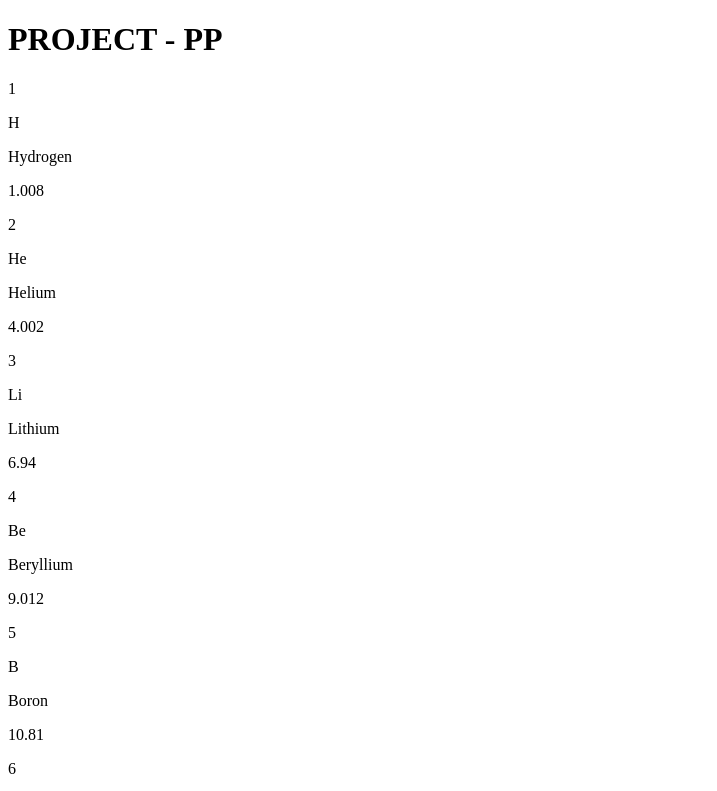
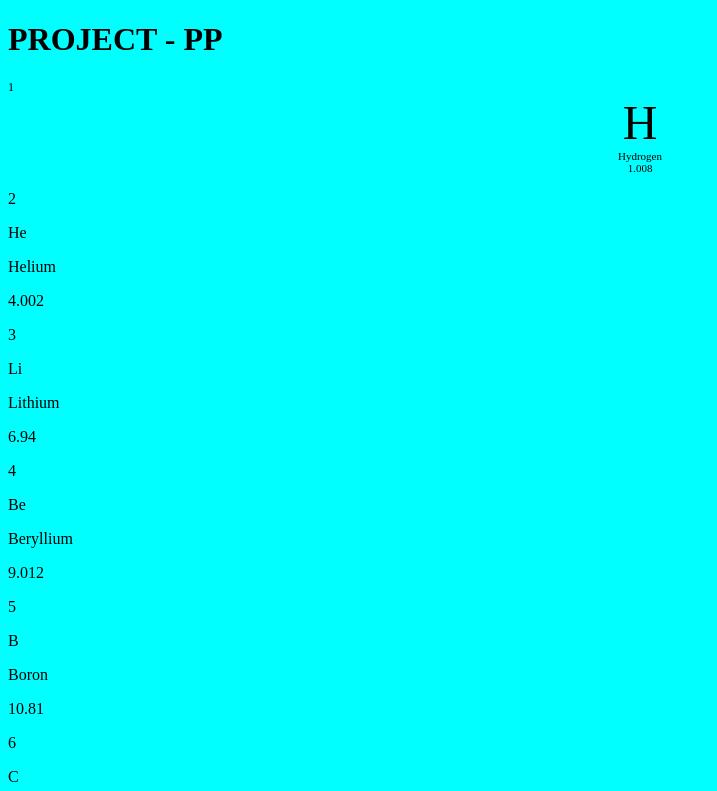
Before and after one commit to dumbeldore2/project_pp__DESKTOP_APP, a plain HTML site: page page1.html in a window 1280 px wide. Shown: the top 791 px of the page, without its empty margins (0-717 px from the left). Drawn offline with Linux system fonts and the light colour scheme.

Commit message:
Add files via upload
font size van element number , name , letter , weight aangepast

```diff
--- /dev/null
+++ b/page1.css
@@ -0,0 +1,27 @@
+html {
+    background-color: aqua;
+}
+
+.element_number {
+    font-size: 12px;
+    margin-top: 0%;
+    margin-bottom: 0%;
+}
+.element_letter {
+    font-size: 48px;
+    text-align: center;
+    margin-top: 0%;
+    margin-bottom: 0%;
+}
+.element_name {
+    font-size: 11px;
+    text-align: center;
+    margin-top: 0%;
+    margin-bottom: 0%;
+}
+.element_weight {
+    font-size: 11px;
+    text-align: center;
+    margin-top: 0%;
+    margin-bottom: 0%;
+}
--- a/page1.html
+++ b/page1.html
@@ -2,6 +2,7 @@
 <html lang="en">
 <head>
     <title>Document</title>
+    <link rel="stylesheet" href="page1.css">
 </head>
 <body>
     <h1>PROJECT - PP</h1>
@@ -9,10 +10,10 @@
     <div>
     <!--dit zijn de eerste 10-->
         <article>
-            <p>1</p>
-            <p>H</p>
-            <p>Hydrogen</p>
-            <p>1.008</p>
+            <p class="element_number">1</p>
+            <p class="element_letter">H</p>
+            <p class="element_name">Hydrogen</p>
+            <p class="element_weight">1.008</p>
         </article>
         <article>
             <p>2</p>
```
